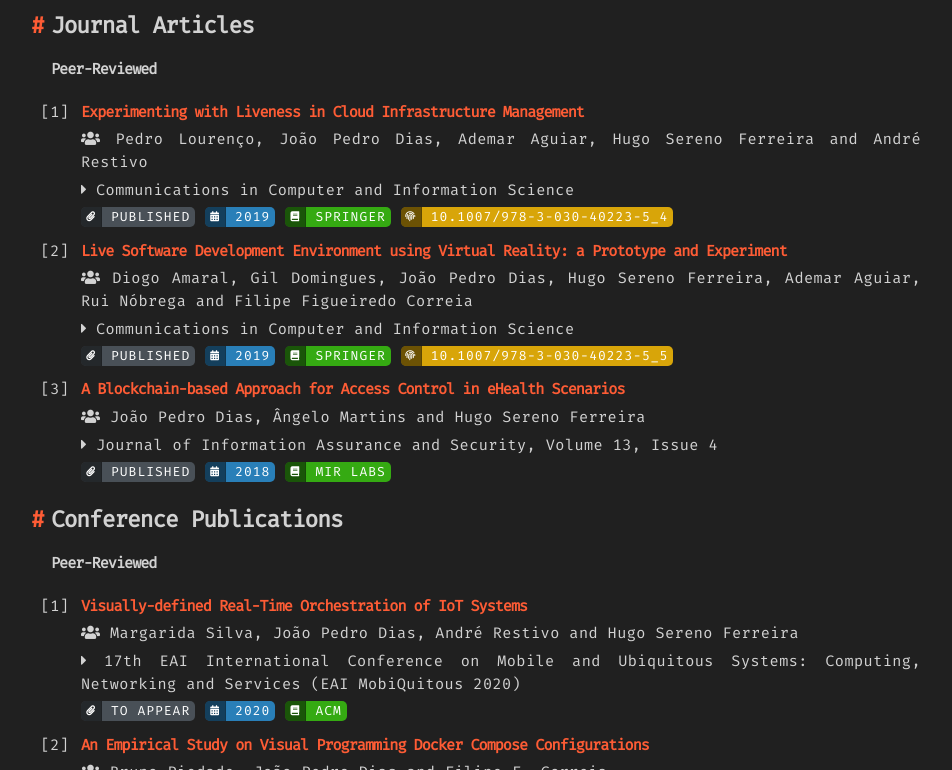
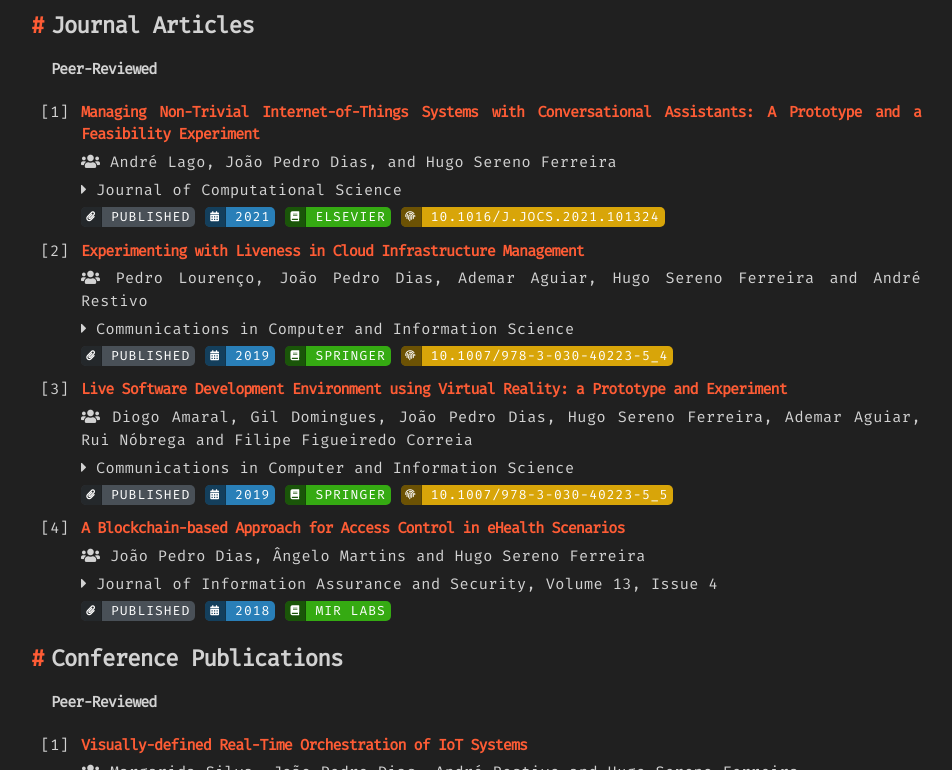
Before and after one commit to jpdias/jpdias.github.io, a Jekyll site: the page built from publications.md, in a window 1280 px wide and 900 px high, cut to the strip 130-900 px from the top of the window. Shown: the whole strip, without its empty margins (139-1091 px from the left). Built offline with Jekyll 4.4.1, drawn with Linux system fonts in a browser that asks for light colours; nearby versions of some CDN libraries.

Commit message:
Update publications.yml

```diff
--- a/_data/publications.yml
+++ b/_data/publications.yml
@@ -182,6 +182,16 @@ confs:
     pub: SCITEPRESS
 
 journals:
+  - title: "Managing Non-Trivial Internet-of-Things Systems with Conversational Assistants: A Prototype and a Feasibility Experiment"
+    authors: "André Lago, João Pedro Dias, and Hugo Sereno Ferreira"
+    conference: "Journal of Computational Science"
+    year: 2021
+    url: "https://doi.org/10.1016/j.jocs.2021.101324"
+    issn: "1877-7503"
+    doi: "10.1016/j.jocs.2021.101324"
+    status: "Published"
+    pub: Elsevier
+
   - title: "Experimenting with Liveness in Cloud Infrastructure Management"
     authors: "Pedro Lourenço, João Pedro Dias, Ademar Aguiar, Hugo Sereno Ferreira and André Restivo"
     conference: "Communications in Computer and Information Science"
```
